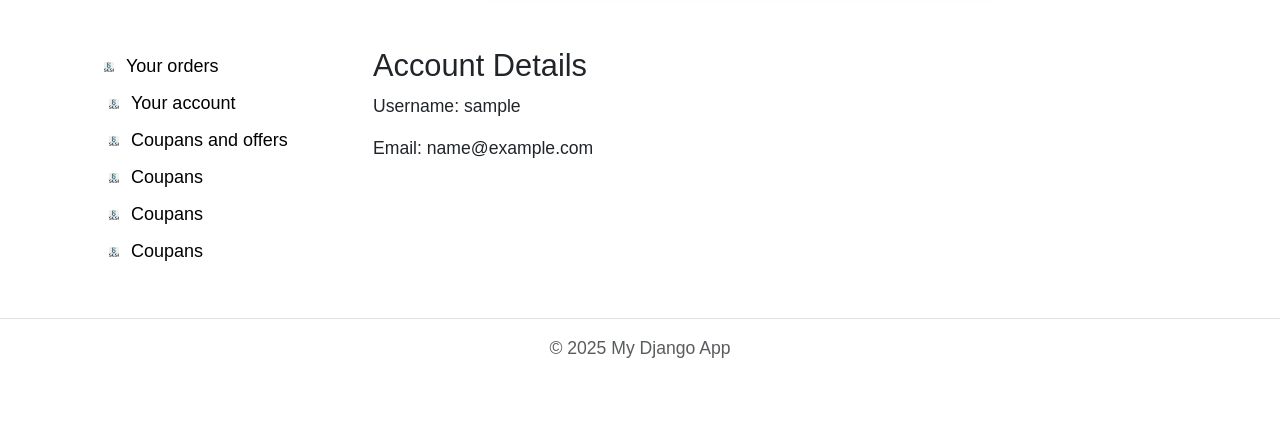
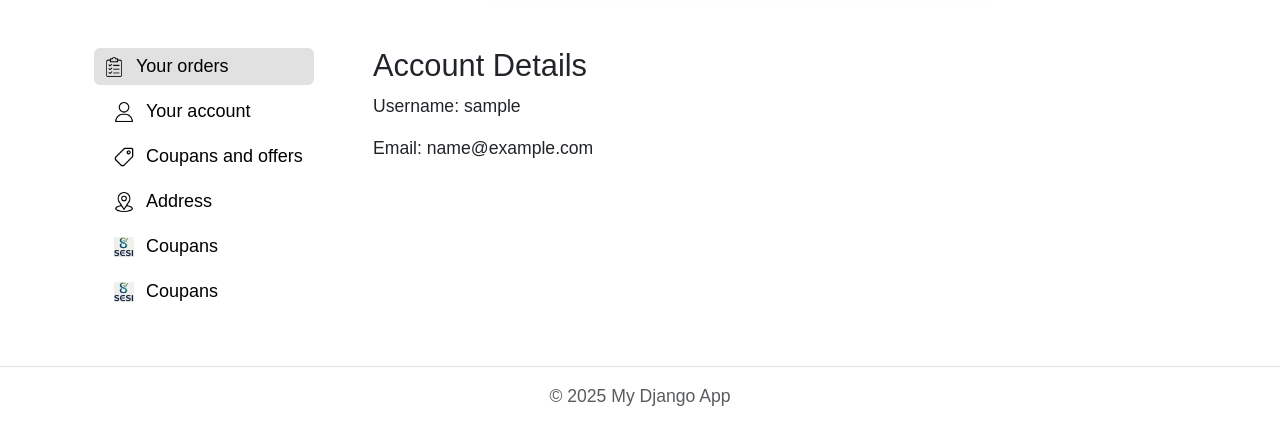
Before and after one commit to alon1194/e-commerce, a Django app: page /shop/profile/1/ in a window 1280 px wide. Shown: the part 100-545 px from the top of the page. Run offline with Django 5.2, Linux system fonts and the light colour scheme; tables that the repository leaves empty hold one stand-in row (values such as "Sample post"); style sheets or scripts are compiled from the project's sources; some libraries are stand-ins or nearby versions.

Commit message:
profile update

```diff
--- a/oms/templates/shop/profile.html
+++ b/oms/templates/shop/profile.html
@@ -4,7 +4,7 @@
   {% load static %}
 <style>
   .nav-pills .nav-link.active {
-   background-color: transparent !important;
+   background-color:#e2e1e1 ;
 
     padding: 5px 10px !important;
     width: fit-content !important;
@@ -17,7 +17,7 @@
     align-items: center;
     gap: 12px;
 
-    padding: 5px 15px !important;
+    padding: 5px 20px !important;
     width: fit-content !important;
     min-width: 220px;
 
@@ -34,7 +34,7 @@
 
 }
 .nav-pills .nav-link:hover {
-   background-color: #c1c7c7 !important;
+     color: #cd1414 !important;
 
 }
 
@@ -46,47 +46,47 @@
 
   <div class="col-md-3">
   <div class="nav flex-column nav-pills" role="tablist">
-<button class="nav-link active"
+<button class="nav-link active mb-2"
         data-bs-toggle="pill" data-bs-target="#orders">
 
-    <img style="width:10px; height:10px; "
-         src="{% static 'image/sesi.jpeg' %}"
+    <img style="width:20px; height:20px; "
+         src="{% static 'image/order.png' %}"
          class="btn-icon"
          alt="Orders">
 
     <span style = "font-size: 18px; "> Your orders</span>
 </button>
 
-    <button class="nav-link " data-bs-toggle="pill" data-bs-target="#account">
-       <img style="width:10px; height:10px;"
-         src="{% static 'image/sesi.jpeg' %}"
+    <button class="nav-link mb-2 " data-bs-toggle="pill" data-bs-target="#account">
+       <img style="width:20px; height:20px;"
+         src="{% static 'image/user.png' %}"
          class="btn-icon"
          alt="Orders">
         <span style = "font-size: 18px;"> Your account</span>
     </button>
-    <button class="nav-link" data-bs-toggle="pill" data-bs-target="#coupons">
-       <img style="width:10px; height:10px;"
-         src="{% static 'image/sesi.jpeg' %}"
+    <button class="nav-link mb-2" data-bs-toggle="pill" data-bs-target="#coupons">
+       <img style="width:20px; height:20px;"
+         src="{% static 'image/coupan.png' %}"
          class="btn-icon"
          alt="Orders">
       <span style = "font-size: 18px;  "> Coupans and offers </span>
     </button>
-     <button class="nav-link" data-bs-toggle="pill" data-bs-target="#coupons">
-       <img style="width:10px; height:10px;"
+     <button class="nav-link mb-2" data-bs-toggle="pill" data-bs-target="#coupons">
+       <img style="width:20px; height:20px;"
+         src="{% static 'image/location.png' %}"
+         class="btn-icon"
+         alt="Orders">
+            <span style = "font-size: 18px;">Address</span>
+    </button>
+     <button class="nav-link mb-2" data-bs-toggle="pill" data-bs-target="#coupons">
+       <img style="width:20px; height:20px;"
          src="{% static 'image/sesi.jpeg' %}"
          class="btn-icon"
          alt="Orders">
             <span style = "font-size: 18px;"> Coupans</span>
     </button>
-     <button class="nav-link" data-bs-toggle="pill" data-bs-target="#coupons">
-       <img style="width:10px; height:10px;"
-         src="{% static 'image/sesi.jpeg' %}"
-         class="btn-icon"
-         alt="Orders">
-            <span style = "font-size: 18px;"> Coupans</span>
-    </button>
-     <button class="nav-link" data-bs-toggle="pill" data-bs-target="#coupons">
-       <img style="width:10px; height:10px;"
+     <button class="nav-link mb-2" data-bs-toggle="pill" data-bs-target="#coupons">
+       <img style="width:20px; height:20px;"
          src="{% static 'image/sesi.jpeg' %}"
          class="btn-icon"
          alt="Orders">
```
Also changed, not shown: oms/static/image/coupan.png (added), oms/static/image/location.png (added), oms/static/image/order.png (added), oms/static/image/user.png (added).
